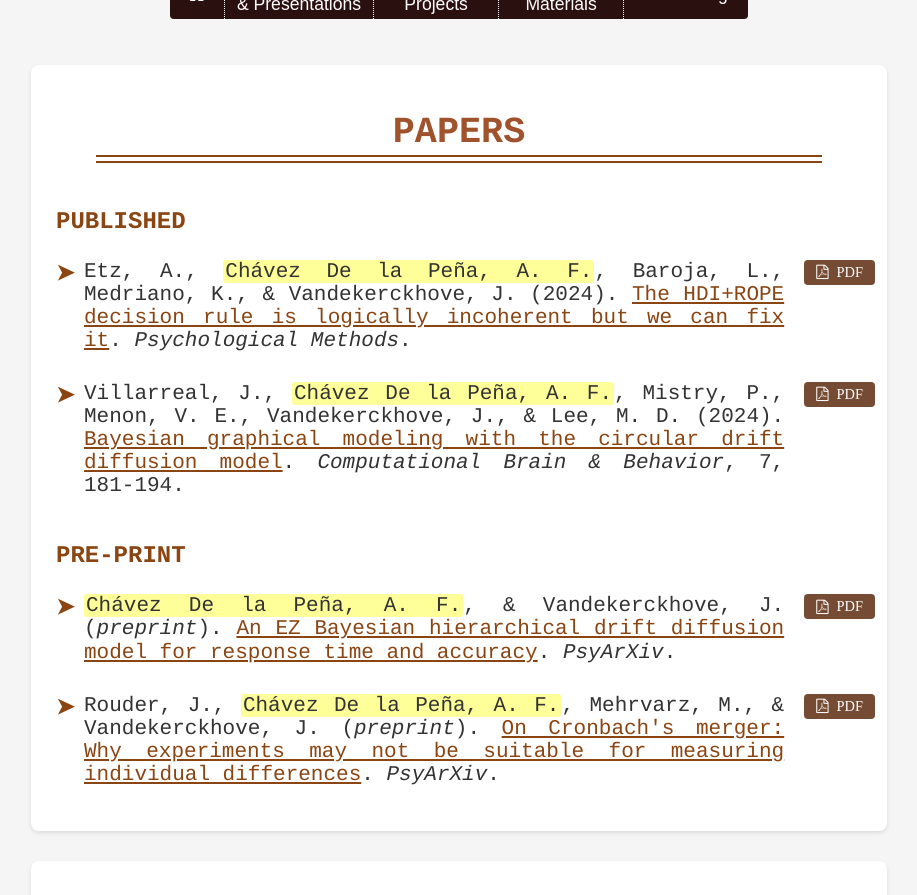
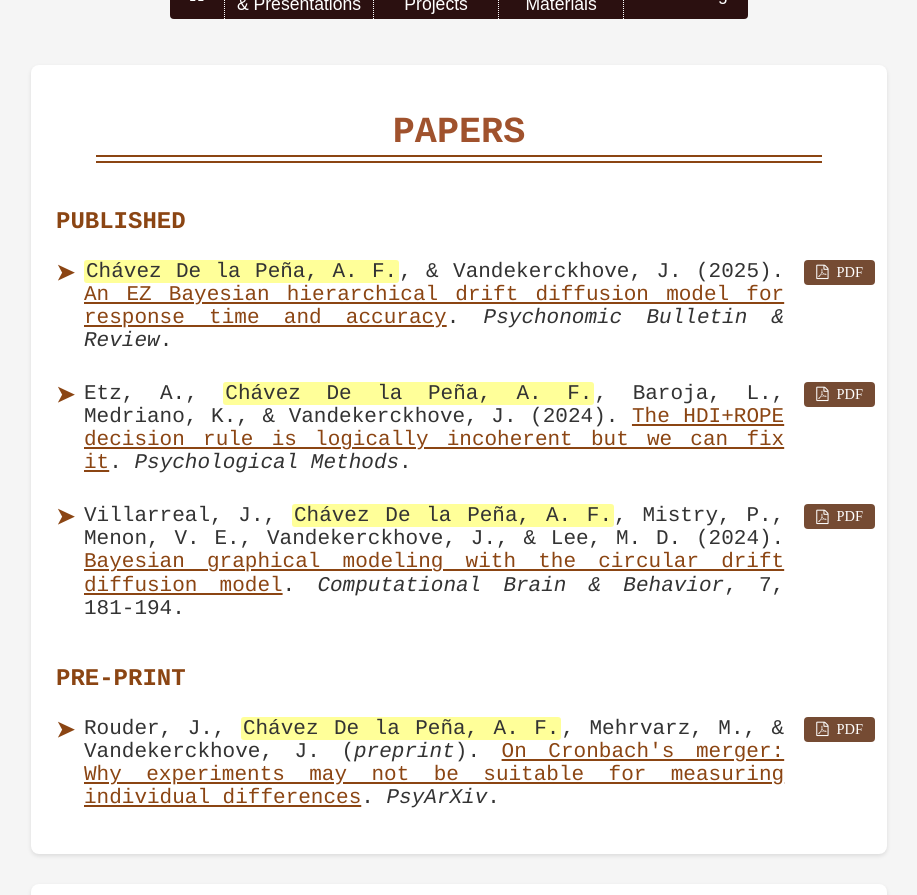
Before and after one commit to Adrifelcha/adrifelcha.github.io, a Jekyll site: the page built from publications/index.html, in a window 1280 px wide and 900 px high, scrolled down 217 px. Shown: the top 895 px of the window, without its empty margins (181-1098 px from the left). Built offline with Jekyll 4.4.1, drawn with Linux system fonts in a browser that asks for light colours; some web fonts are replaced.

Commit message:
Add: Paper published!

```diff
--- a/publications/index.html
+++ b/publications/index.html
@@ -7,6 +7,20 @@ title: Publications & Presentations
         <h2 class="section-title">Papers</h2>
         <div class="publication-list">
             <h3>Published</h3>
+            <div class="publication-item">
+                <div class="pub-content">
+                    <p class="citation">
+                        <span class="author-highlight">Chávez De la Peña, A. F.</span>, & Vandekerckhove, J. (2025). <a href="https://link.springer.com/article/10.3758/s13423-025-02729-y?fbclid=IwY2xjawLyqAtleHRuA2FlbQIxMQABHrMnGuZZyQLLW4-f7Y8YIVn5BJ95Wk9MOHKqorfnVxmhaadLnCNV4-k1evHE_aem_1TXRhbkLW21UVS6hVc666w" target="_blank">An EZ Bayesian hierarchical drift diffusion model for response time and accuracy</a>. <em>Psychonomic Bulletin & Review</em>.
+                    </p>
+                    <div class="pub-links">
+                        <a href="https://link.springer.com/article/10.3758/s13423-025-02729-y?fbclid=IwY2xjawLyqAtleHRuA2FlbQIxMQABHrMnGuZZyQLLW4-f7Y8YIVn5BJ95Wk9MOHKqorfnVxmhaadLnCNV4-k1evHE_aem_1TXRhbkLW21UVS6hVc666w" target="_blank" class="pub-button">
+                            <i class="fa fa-file-pdf-o"></i> PDF
+                        </a>
+                    </div>
+                </div>
+            </div>
+
+
             <div class="publication-item">
                 <div class="pub-content">
                     <p class="citation">
@@ -34,19 +48,6 @@ title: Publications & Presentations
             </div>
 
             <h3>Pre-print</h3>
-            <div class="publication-item">
-                <div class="pub-content">
-                    <p class="citation">
-                        <span class="author-highlight">Chávez De la Peña, A. F.</span>, & Vandekerckhove, J. (<em>preprint</em>). <a href="https://osf.io/preprints/psyarxiv/yg9b5" target="_blank">An EZ Bayesian hierarchical drift diffusion model for response time and accuracy</a>. <em>PsyArXiv</em>.
-                    </p>
-                    <div class="pub-links">
-                        <a href="https://osf.io/preprints/psyarxiv/yg9b5" target="_blank" class="pub-button">
-                            <i class="fa fa-file-pdf-o"></i> PDF
-                        </a>
-                    </div>
-                </div>
-            </div>
-
             <div class="publication-item">
                 <div class="pub-content">
                     <p class="citation">
```
